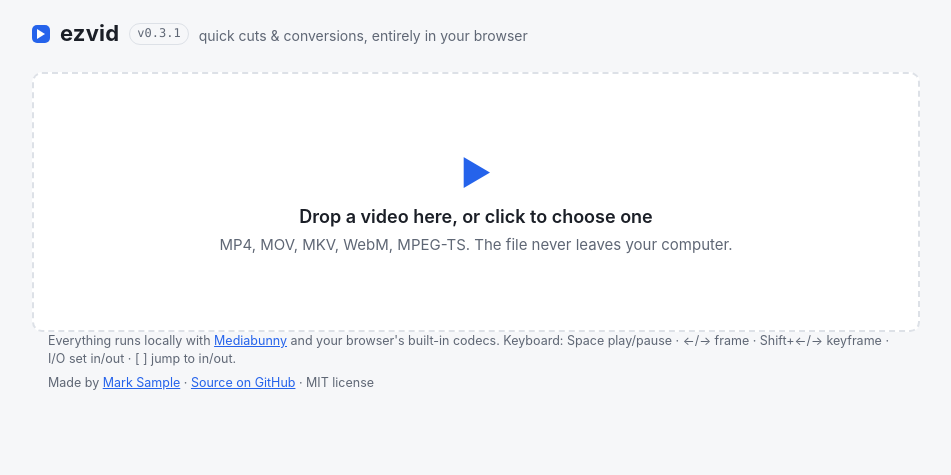
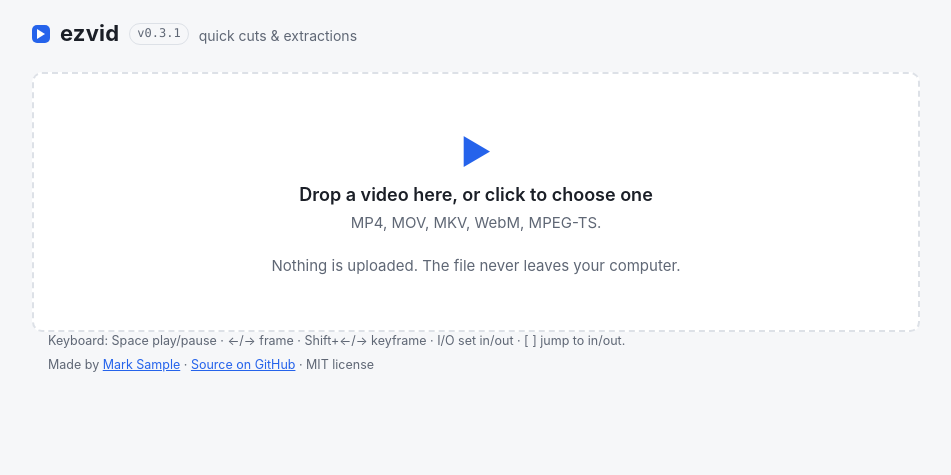
Before and after one commit to samplereality/ezvid, a plain HTML site: page index.html in a window 1280 px wide. Shown: the whole page, without its empty margins (164-1115 px from the left). Drawn offline with Linux system fonts and the light colour scheme.

Commit message:
verbage tweaks

```diff
--- a/index.html
+++ b/index.html
@@ -15,7 +15,7 @@
     <span class="logo" aria-hidden="true"></span>
     <h1>ezvid</h1>
     <span id="version" class="version" title="Version"></span>
-    <span class="tagline">quick cuts &amp; conversions, entirely in your browser</span>
+    <span class="tagline">quick cuts &amp; extractions</span>
   </div>
   <button id="openAnother" class="ghost hidden" type="button">Open another file</button>
 </header>
@@ -28,7 +28,7 @@
   <div class="dz-inner">
     <div class="dz-icon" aria-hidden="true">▶</div>
     <p class="dz-title">Drop a video here, or click to choose one</p>
-    <p class="dz-sub">MP4, MOV, MKV, WebM, MPEG-TS. The file never leaves your computer.</p>
+    <p class="dz-sub">MP4, MOV, MKV, WebM, MPEG-TS.<br><BR>Nothing is uploaded. The file never leaves your computer.</p>
   </div>
   <input id="fileInput" type="file" accept="video/*,audio/*,.mp4,.m4v,.mov,.mkv,.webm,.ts,.m2ts,.mts" hidden>
 </section>
@@ -192,7 +192,7 @@
 </section>
 
 <footer>
-  <p>Everything runs locally with <a href="https://mediabunny.dev" target="_blank" rel="noopener">Mediabunny</a> and your browser's built-in codecs. Keyboard: Space play/pause · ←/→ frame · Shift+←/→ keyframe · I/O set in/out · [ ] jump to in/out.</p>
+  <p>Keyboard: Space play/pause · ←/→ frame · Shift+←/→ keyframe · I/O set in/out · [ ] jump to in/out.</p>
   <p class="credit">Made by <a href="https://www.samplereality.com" target="_blank" rel="noopener">Mark Sample</a> · <a href="https://github.com/samplereality/ezvid" target="_blank" rel="noopener">Source on GitHub</a> · MIT license</p>
 </footer>
 
```
